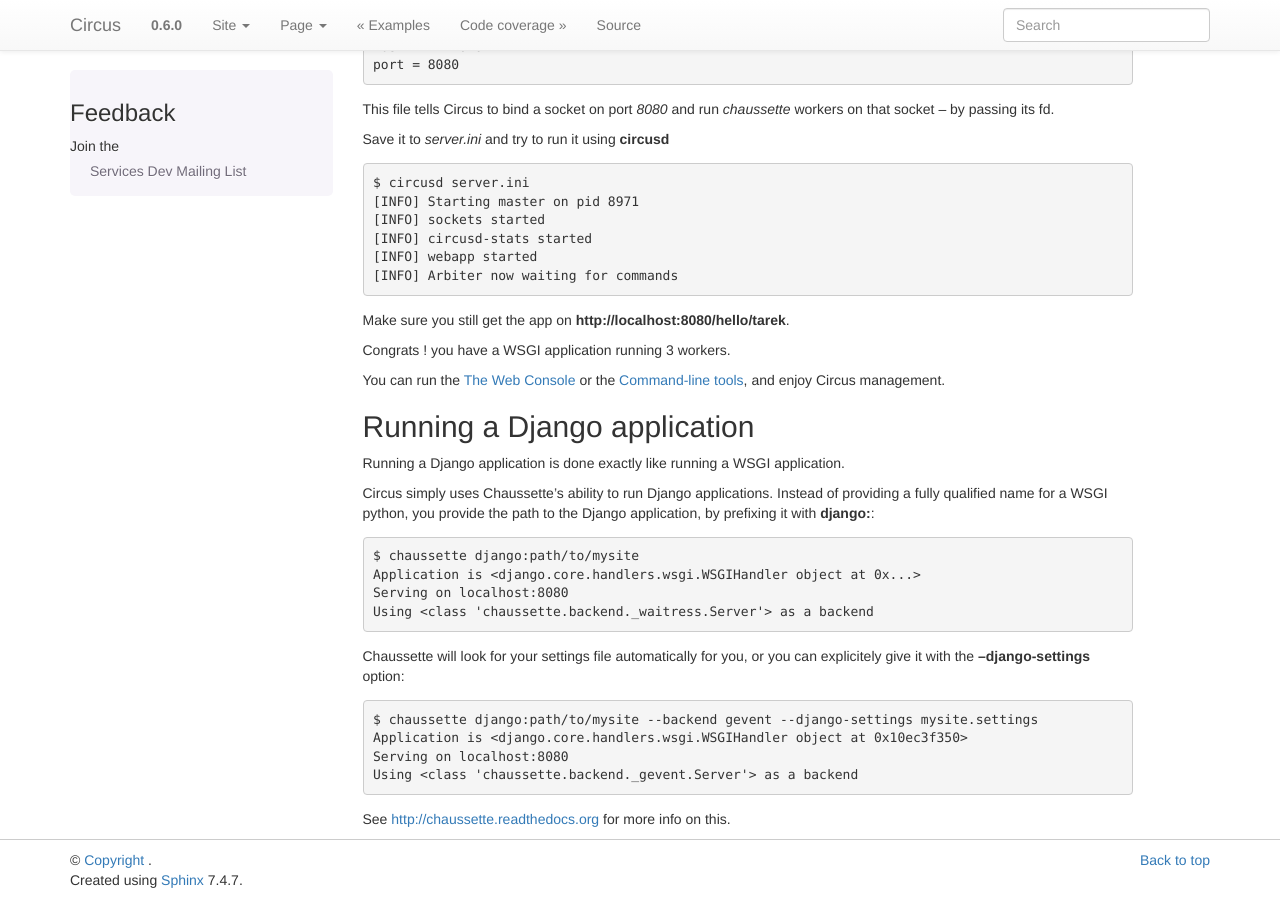
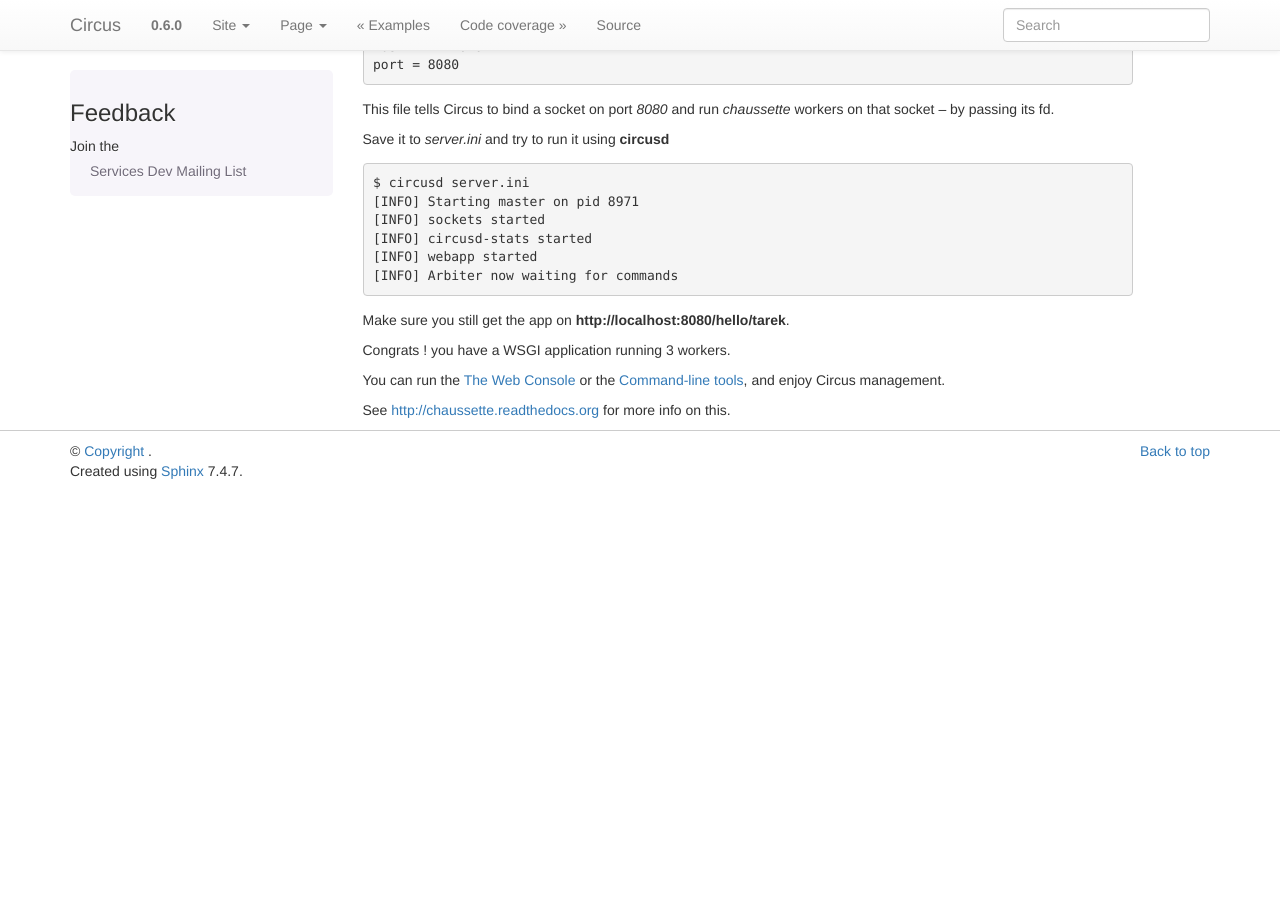
Before and after one commit to circus-tent/circus, a Sphinx documentation site: the page built from docs/source/usecases.rst, in a window 1280 px wide and 900 px high, scrolled down 1036 px. Built offline with Sphinx 7.4.7, drawn with Linux system fonts in a browser that asks for light colours; pages that are not in the unit, such as notebooks, are missing from menus; after the commit the page ends 1527 px from its top, so only the background shows below that.

Commit message:
Documentation fixes
Removed now non-working django: in Chaussette from usecases.

Fixed and clarified getting a socket FD in args or cmd, also gave
example.

```diff
--- a/docs/source/usecases.rst
+++ b/docs/source/usecases.rst
@@ -83,28 +83,4 @@
 You can run the :ref:`circushttpd` or the :ref:`cli`, and enjoy Circus management.
 
 
-
-Running a Django application
-----------------------------
-
-Running a Django application is done exactly like running a WSGI application.
-
-Circus simply uses Chaussette's ability to run Django applications. Instead of
-providing a fully qualified name for a WSGI python, you provide the path to
-the Django application, by prefixing it with **django:**::
-
-    $ chaussette django:path/to/mysite
-    Application is <django.core.handlers.wsgi.WSGIHandler object at 0x...>
-    Serving on localhost:8080
-    Using <class 'chaussette.backend._waitress.Server'> as a backend
-
-Chaussette will look for your settings file automatically for you, or you
-can explicitely give it with the **--django-settings** option::
-
-    $ chaussette django:path/to/mysite --backend gevent --django-settings mysite.settings
-    Application is <django.core.handlers.wsgi.WSGIHandler object at 0x10ec3f350>
-    Serving on localhost:8080
-    Using <class 'chaussette.backend._gevent.Server'> as a backend
-
-
 See http://chaussette.readthedocs.org for more info on this.
```
Also changed, not shown: docs/source/configuration.rst (+14 -2 lines).
